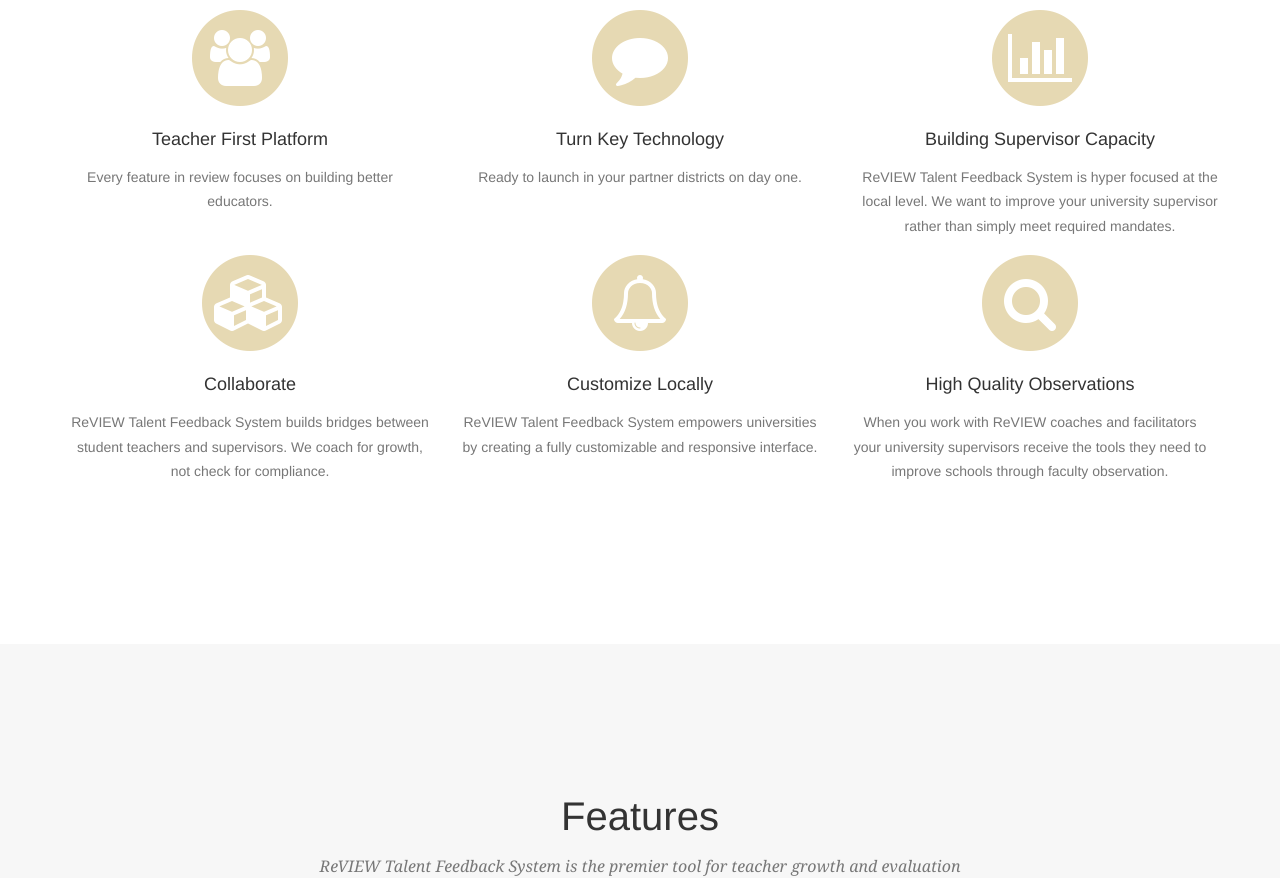
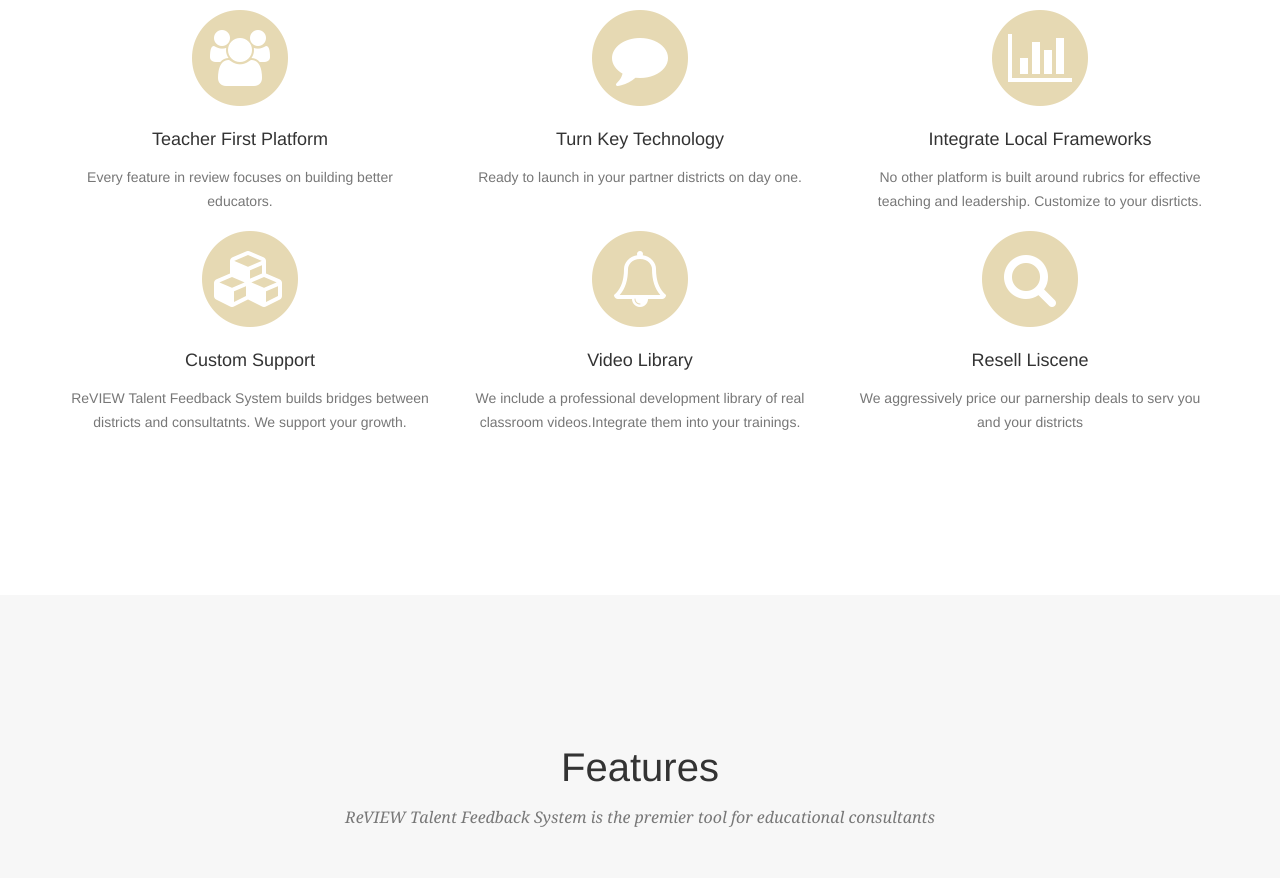
Before and after one commit to ReVIEWTalentFeedback/ReviewTalentFeedback-Homepage, a website: page consultant.html in a window 1280 px wide. Shown: the part 2378-3256 px from the top of the page. Drawn offline with nearby package versions, Linux system fonts and the light colour scheme; a web font is replaced by a local one.

```diff
--- a/consultant.html
+++ b/consultant.html
@@ -227,8 +227,8 @@
                         <i class="fa fa-circle fa-stack-2x text-primary"></i>
                         <i class="fa fa-bar-chart fa-stack-1x fa-inverse"></i>
                     </span>
-                    <h4 class="service-heading">Building Supervisor Capacity</h4>
-                    <p class="text-muted">ReVIEW Talent Feedback System is hyper focused at the local level. We want to improve your university supervisor rather than simply meet required mandates.</p>
+                    <h4 class="service-heading">Integrate Local Frameworks</h4>
+                    <p class="text-muted">No other platform is built around rubrics for effective teaching and leadership. Customize to your disrticts.</p>
                 </div>
             </div>
         </div>
@@ -238,24 +238,24 @@
                         <i class="fa fa-circle fa-stack-2x text-primary"></i>
                         <i class="fa fa-cubes fa-stack-1x fa-inverse"></i>
                     </span>
-                    <h4 class="service-heading">Collaborate</h4>
-                    <p class="text-muted">ReVIEW Talent Feedback System builds bridges between student teachers and supervisors. We coach for growth, not check for compliance.</p>
+                    <h4 class="service-heading">Custom Support</h4>
+                    <p class="text-muted">ReVIEW Talent Feedback System builds bridges between districts and consultatnts. We support your growth.</p>
                 </div>
                 <div class="col-md-4">
                     <span class="fa-stack fa-4x">
                         <i class="fa fa-circle fa-stack-2x text-primary"></i>
                         <i class="fa fa-bell-o fa-stack-1x fa-inverse"></i>
                     </span>
-                    <h4 class="service-heading">Customize Locally</h4>
-                    <p class="text-muted">ReVIEW Talent Feedback System empowers universities by creating a fully customizable and responsive interface.</p>
+                    <h4 class="service-heading">Video Library</h4>
+                    <p class="text-muted">We include a professional development library of real classroom videos.Integrate them into your trainings.</p>
                 </div>
                 <div class="col-md-4">
                     <span class="fa-stack fa-4x">
                         <i class="fa fa-circle fa-stack-2x text-primary"></i>
                         <i class="fa fa-search fa-stack-1x fa-inverse"></i>
                     </span>
-                    <h4 class="service-heading">High Quality Observations</h4>
-                    <p class="text-muted">When you work with ReVIEW coaches and facilitators your university supervisors receive the tools they need to improve schools through faculty observation.</p>
+                    <h4 class="service-heading">Resell Liscene</h4>
+                    <p class="text-muted">We aggressively price our parnership deals to serv you and your districts</p>
                 </div>
             </div>
         </div>
@@ -267,7 +267,7 @@
             <div class="row">
                 <div class="col-lg-12 text-center">
                     <h2 class="section-heading">Features</h2>
-                    <h3 class="section-subheading text-muted">ReVIEW Talent Feedback System is the premier tool for teacher growth and evaluation</h3>
+                    <h3 class="section-subheading text-muted">ReVIEW Talent Feedback System is the premier tool for educational consultants</h3>
                 </div>
             </div>
             <div class="row">
```
